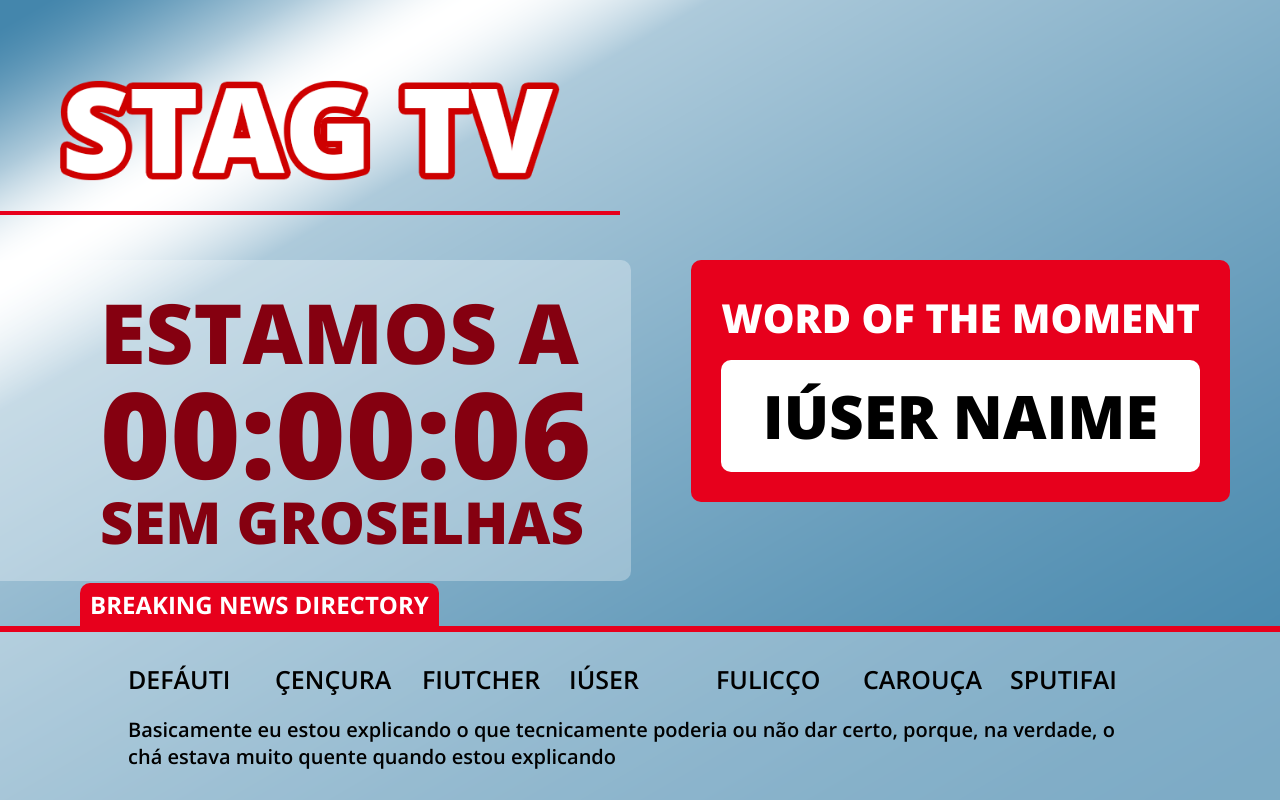
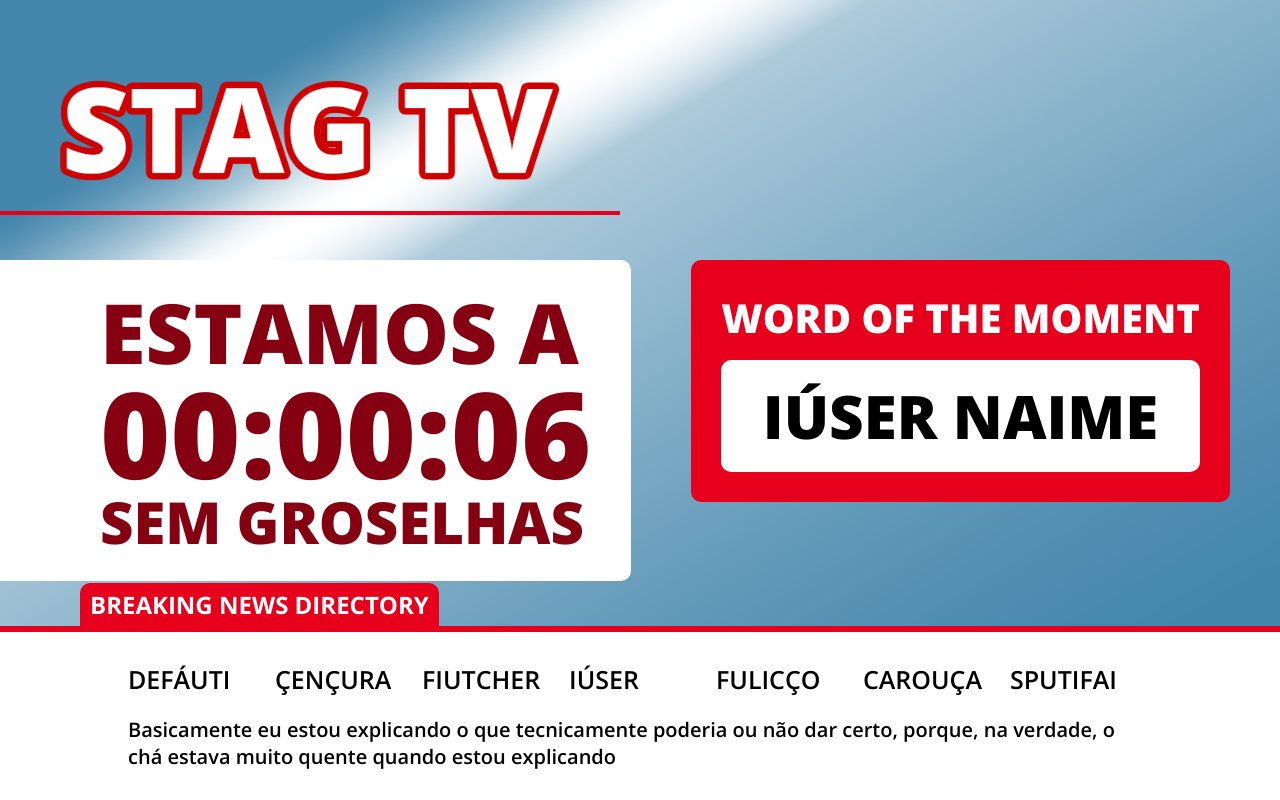
Before and after one commit to BreFranca/stag-tv, a plain HTML site: page index.html in a window 1280 px wide. Drawn offline with nearby package versions, Linux system fonts and the light colour scheme.

Commit message:
Update css

```diff
--- a/assets/css/style.sass
+++ b/assets/css/style.sass
@@ -16,6 +16,7 @@ body
 body
     font-family: 'Open Sans', sans-serif
     background: url('../img/bg.jpg') center center no-repeat
+    background-size: cover
 
 img
     display: block
@@ -32,14 +33,18 @@ header
         max-width: 500px
 
 .flex
-    display: flex
-    align-items: flex-start
-    justify-content: space-between
+    &::after
+        content: ''
+        width: 0
+        height: 0
+        opacity: 0
+        clear: both
 .counter
-    background: rgba($white, .3)
+    background: $white
     padding: 30px 40px 30px 100px
     border-top-right-radius: 10px
     border-bottom-right-radius: 10px
+    float: left
     p, #timer, span
         line-height: 1em
         display: block
@@ -58,6 +63,7 @@ header
     border-radius: 10px
     padding: 30px
     margin-right: 50px
+    float: right
     p
         color: $white
         text-transform: uppercase
@@ -93,7 +99,7 @@ footer
             padding: 5px 10px
             text-transform: uppercase
     .container-footer
-        background: rgba($white, .3)
+        background: $white
         padding: 30px 0
     .slider-words
         max-width: 80%
```
Also changed, not shown: assets/css/style.css, 1 other file.
